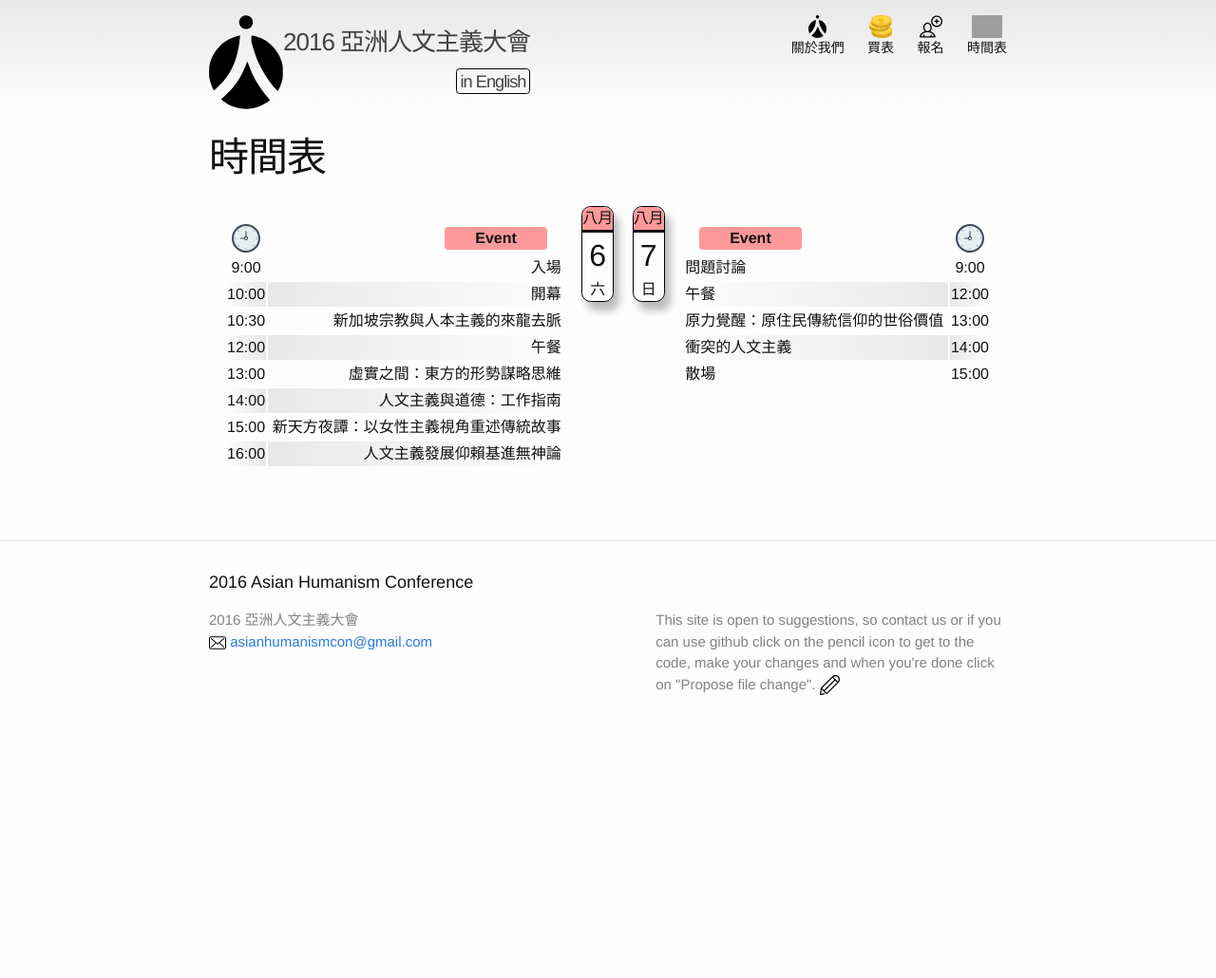
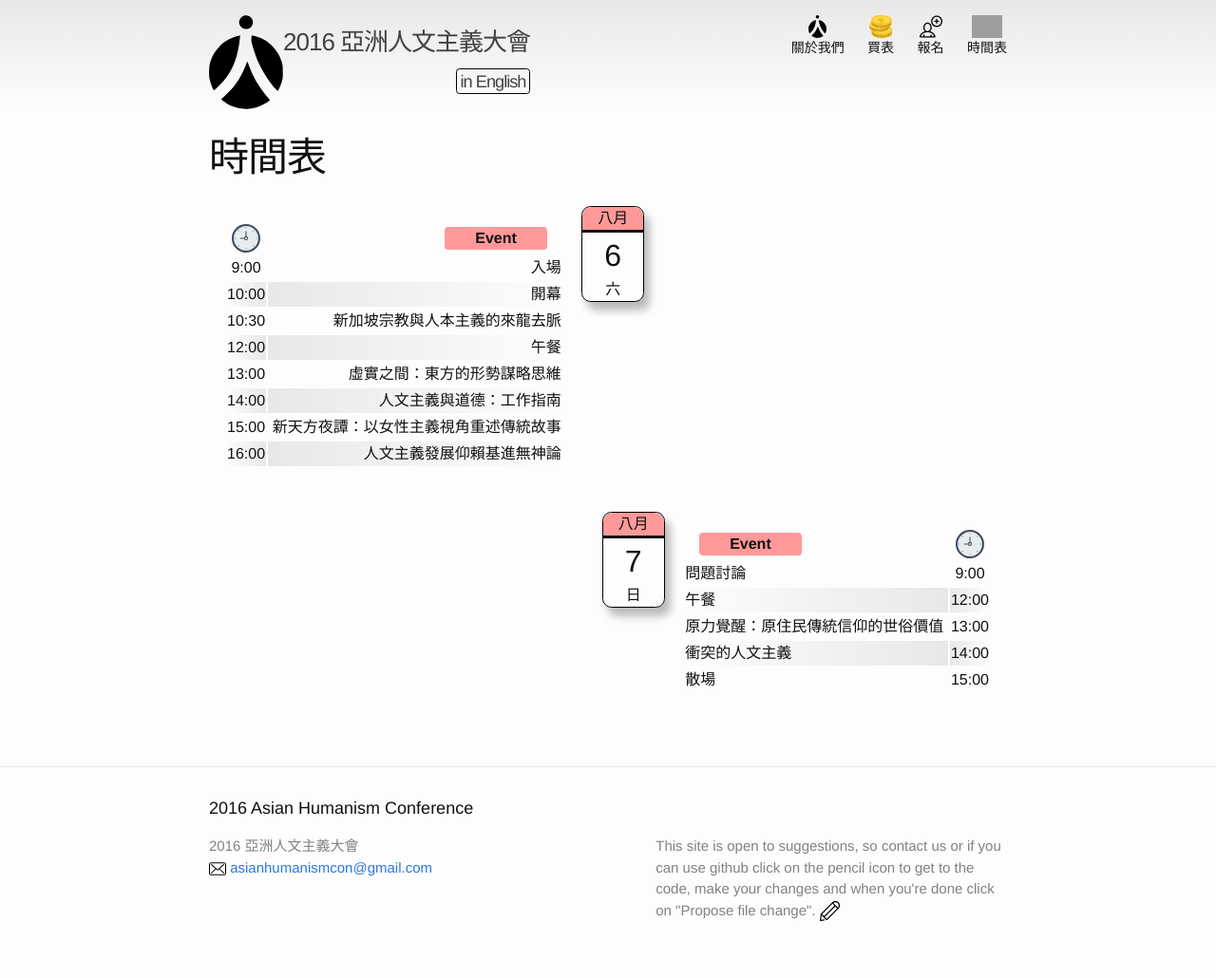
Before and after one commit to Strangehill/ash, a Jekyll site: the page built from zh/schedule.md, in a window 1280 px wide. Shown: the whole page at 95% size. Built offline with Jekyll 4.4.1, drawn with Linux system fonts in a browser that asks for light colours; before the commit the page ends 900 px from its top, so only the background shows below that; grey boxes are pictures that could not be loaded.

Commit message:
gave the one-day-calendar a min-width of 4em

```diff
--- a/_sass/modules/_calendar.scss
+++ b/_sass/modules/_calendar.scss
@@ -19,6 +19,7 @@
   border-color: #000;
   border-width: 0.1em;
   border-radius: 0.6em;
+  min-width: 4em;
   &-month {
     background-color: $reminder-red;
     border-bottom-style: solid;
```
